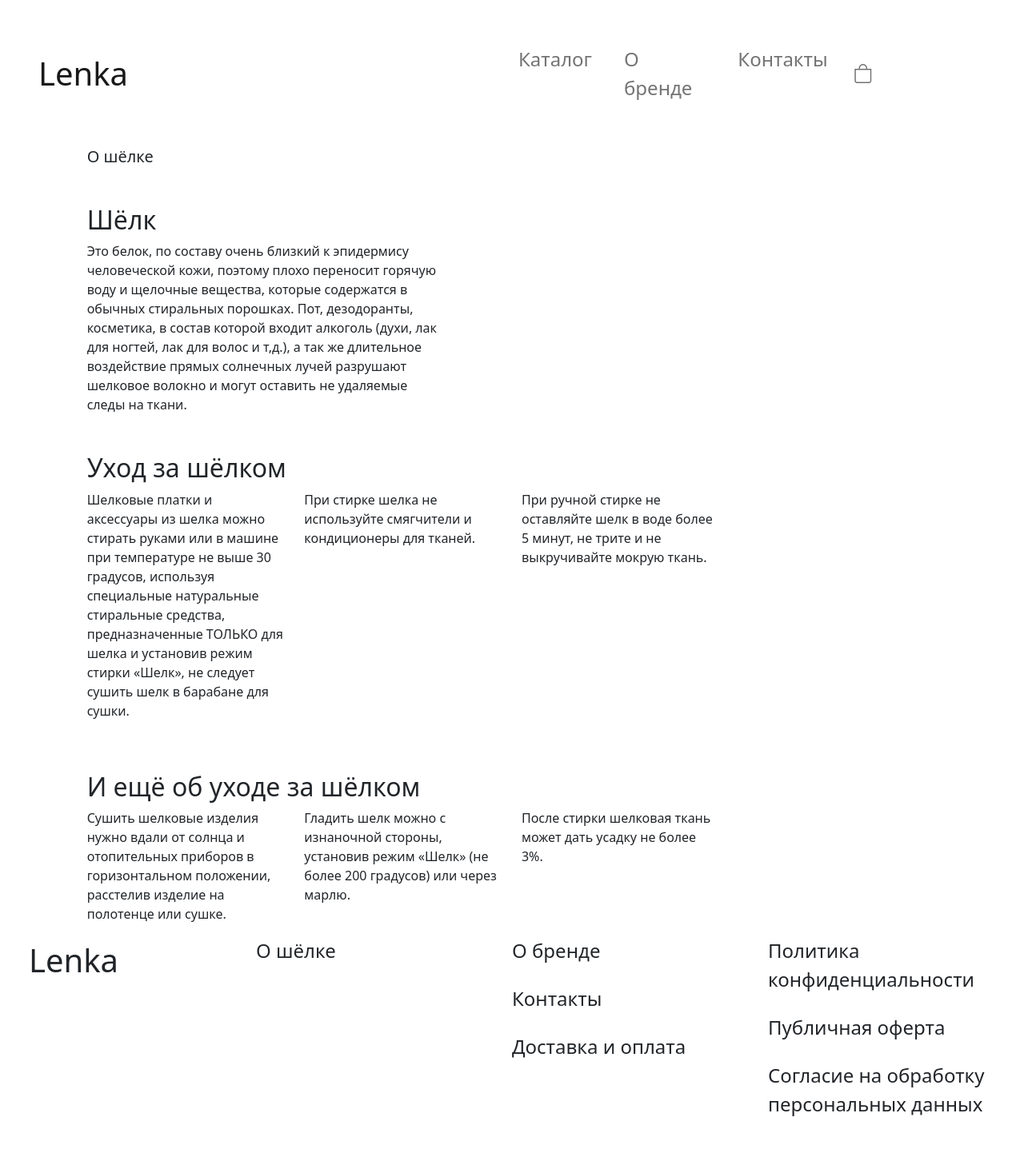
After one commit to Philipekum/LenkaShop, a Django app: page /silk/ in a window 1280 px wide. The commit adds this page. Shown: the whole page at 80% size. Run offline with Django 5.2, Linux system fonts and the light colour scheme.

Commit message:
new articles without db, some base improvement

```diff
--- a/goods/templates/goods/catalog.html
+++ b/goods/templates/goods/catalog.html
@@ -4,7 +4,8 @@
 {% block content %}
 <div class="container-fluid mt-4">
     <div class="row">
-        <div class="col-lg-1"></div>
+        {% comment %} Вроде бы можно убрать, так как в бейс добавлена колонка {% endcomment %}
+        {% comment %} <div class="col-lg-1"></div>  {% endcomment %}
 
         <div class="col-lg-8 col-md-12">
             <div class="row">
--- /dev/null
+++ b/main/templates/main/about_silk.html
@@ -0,0 +1,48 @@
+{% extends "main/base.html" %}
+{% load static %}
+
+
+{% block content %}
+  <h5>{{ title }}</h5>
+
+  <h2 class="mt-5">{{ header_1 }}</h2>
+  <div class="container-1">
+      <div class="col-5">
+        <p>{{ text_1 }}</p>
+      </div>
+  </div>
+
+  <h2 class="mt-5">{{ header_2 }}</h2>
+  <div class="container-2">
+    <div class="row">
+        <div class="col-3">
+            <p>{{ text_2_1 }}</p>
+        </div>
+
+        <div class="col-3">
+            <p>{{ text_2_2 }}</p>
+        </div>
+
+        <div class="col-3">
+            <p>{{ text_2_3 }}</p>
+        </div>
+
+    </div>
+  </div>
+
+  <h2 class="mt-5">{{ header_3 }}</h2>
+  <div class="row">
+    <div class="col-3">
+        <p>{{ text_3_1 }}</p>
+    </div>
+
+    <div class="col-3">
+        <p>{{ text_3_2 }}</p>
+    </div>
+
+    <div class="col-3">
+        <p>{{ text_3_3 }}</p>
+    </div>
+  </div>
+
+{% endblock  %}
--- a/main/templates/main/base.html
+++ b/main/templates/main/base.html
@@ -43,8 +43,13 @@
     </header>
 
     <section>
-        {% block content %}
-        {% endblock %}
+      <div class="row">
+        <div class="col-1"></div>
+        <div class="col-10">
+          {% block content %}
+          {% endblock %}
+        </div>
+      </div>
     </section>
 
     <footer class="footer mt-auto">
@@ -55,7 +60,7 @@
           </div>
 
           <div class="col-3 mb-4">
-            <a class="nav-link" href="#">О шёлке</a>
+            <a class="nav-link" href="{% url "main:silk" %}">О шёлке</a>
           </div>
 
           <div class="col-3 mb-4">
--- a/main/urls.py
+++ b/main/urls.py
@@ -8,4 +8,5 @@ app_name = 'main'
 urlpatterns = [
     path('', index, name='index'),
     path('about/', about, name='about'),
+    path('silk/', about_silk, name='silk'),
 ]
--- a/main/views.py
+++ b/main/views.py
@@ -10,7 +10,29 @@ def index(request):
 
 def about(request):
     context = {
-        'content': 'Страница о нас!!))'
+        'title': 'О нас',
+        'brand_name': 'Студия LЁNKA',
+        'text_1': 'Платок это свобода быть красивой без лишних вещей, это аксессуар, мгновенно меняющий облик и создающий настроение, защищающий и раскрепощающий одновременно. Повязанный на голову или шею он защищает от солнца, ветра или холода. Небрежно накинутый на деловой костюм, сумку, одетый вместо топа или ремня подчеркивает женственность, индивидуальность и освобождает от официоза. Нежное прикосновение шелка, вискозы или кашемировой шерсти раскрепощают и дают ощущения игривости, нежности или уюта в зависимости от настроения. Наши аксессуары выполнены из премиальных натуральных тканей, они созданы для красоты, защиты и свободы проявлять себя.',
+        'text_2': 'В основу коллекций легли четыре цветка: ирис, пион, жасмин и гортензия. Сменяя друг друга, они цветут все лето и наполняют наши сады красотой, цветом и ароматом. Лето пролетает так быстро, хочется задержаться в нем, подлить его. И хоть в природе эти цветы редко цветут одновременно на моих платках они распускаются в любое время года и вместе или по отдельности осыпают нас цветными лепестками.',
     }
 
     return render(request, 'main/about.html', context)
+
+def about_silk(request):
+    context = {
+        'title': 'О шёлке',
+        'header_1': 'Шёлк',
+        'header_2': 'Уход за шёлком',
+        'header_3': 'И ещё об уходе за шёлком',
+
+        'text_1': 'Это белок, по составу очень близкий к эпидермису человеческой кожи, поэтому плохо переносит горячую воду и щелочные вещества, которые содержатся в обычных стиральных порошках. Пот, дезодоранты, косметика, в состав которой входит алкоголь (духи, лак для ногтей, лак для волос и т,д.), а так же длительное воздействие прямых солнечных лучей разрушают шелковое волокно и могут оставить не удаляемые следы на ткани.',
+        'text_2_1': 'Шелковые платки и аксессуары из шелка можно стирать руками или в машине при температуре не выше 30 градусов, используя специальные натуральные стиральные средства, предназначенные ТОЛЬКО для шелка и установив режим стирки «Шелк», не следует сушить шелк в барабане для сушки.',
+        'text_2_2': 'При стирке шелка не используйте смягчители и кондиционеры для тканей.',
+        'text_2_3': 'При ручной стирке не оставляйте шелк в воде более 5 минут, не трите и не выкручивайте мокрую ткань.',
+
+        'text_3_1': 'Сушить шелковые изделия нужно вдали от солнца и отопительных приборов в горизонтальном положении, расстелив изделие на полотенце или сушке.',
+        'text_3_2': 'Гладить шелк можно с изнаночной стороны, установив режим «Шелк» (не более 200 градусов) или через марлю.',
+        'text_3_3': 'После стирки шелковая ткань может дать усадку не более 3%.',
+    }
+
+    return render(request, 'main/about_silk.html', context)
```
Also changed, not shown: main/templates/main/about.html (+18 -4 lines).
